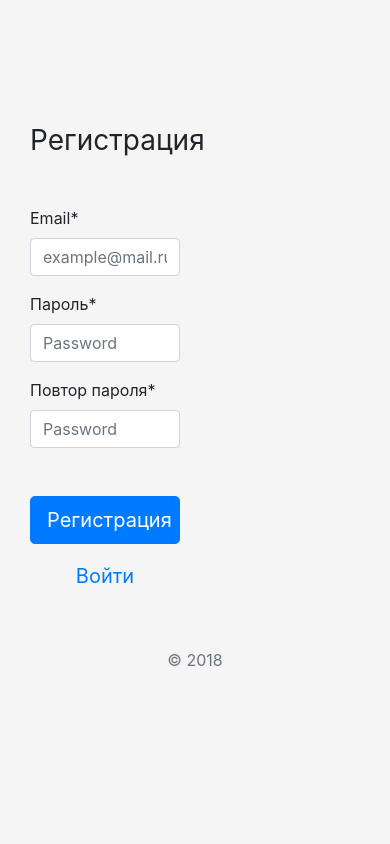
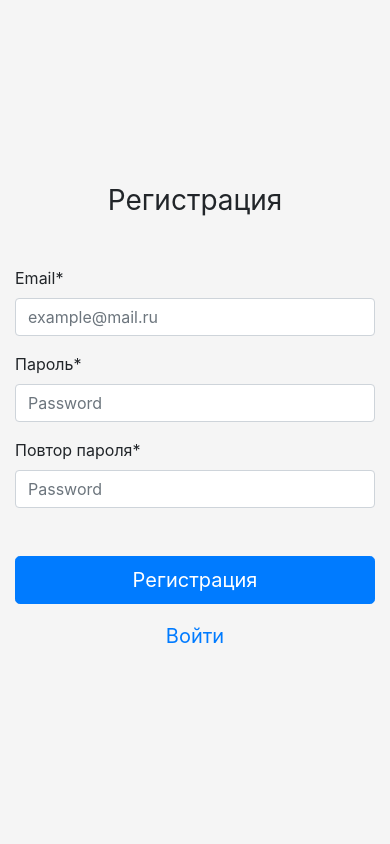
Before and after one commit to kiryanenko/chatik, a Django app: a page that uses templates/registration/base.html in a window 390 px wide. Run offline with Django 3.2, Linux system fonts and the light colour scheme; parts of the project's set-up code (start-up, migrations or seed data) failed here and were passed over; some libraries are stand-ins or nearby versions.

Commit message:
Set auth pages for mobile

```diff
--- a/templates/registration/base.html
+++ b/templates/registration/base.html
@@ -17,10 +17,9 @@
 
 <body>
 
-<main role="main" class="container h-100 d-flex align-items-center">
-    <div class="container">
+<main role="main" class="container h-100">
+    <div class="row justify-content-center align-items-center h-100">
         {% block content %}{% endblock %}
-        <p class="my-5 text-muted text-center">&copy; 2018</p>
     </div>
 </main>
 
--- a/templates/registration/login.html
+++ b/templates/registration/login.html
@@ -2,8 +2,7 @@
 {% load crispy_forms_tags %}
 
 {% block content %}
-    <div class="row justify-content-md-center">
-        <div class="col-6">
+    <div class="col-sm-6">
         <h1 class="h3 mb-5 font-weight-normal text-center">Авторизация</h1>
         <form method="post" action="{% url 'login' %}">
             {% csrf_token %}
@@ -13,5 +12,4 @@
             <a href="{% url 'registration' %}?next={{ next }}" class="btn btn-lg btn-link btn-block">Регистрация</a>
         </form>
     </div>
-    </div>
 {% endblock %}
--- a/templates/registration/registration.html
+++ b/templates/registration/registration.html
@@ -2,8 +2,7 @@
 {% load crispy_forms_tags %}
 
 {% block content %}
-    <div class="row justify-content-md-center">
-        <div class="col-6">
+    <div class="col-sm-6">
         <h1 class="h3 mb-5 font-weight-normal text-center">Регистрация</h1>
 
         <form action="{% url 'registration' %}?next={{ next }}" method="POST">
@@ -14,5 +13,4 @@
             <a href="{% url 'login' %}" class="btn btn-lg btn-link btn-block">Войти</a>
         </form>
     </div>
-    </div>
 {% endblock %}
```
Also changed, not shown: templates/registration/email_verification.html (+6 -4 lines), templates/registration/success_ email_verification.html (+5 -3 lines). Lines whose indentation alone changed are shown as unchanged.
